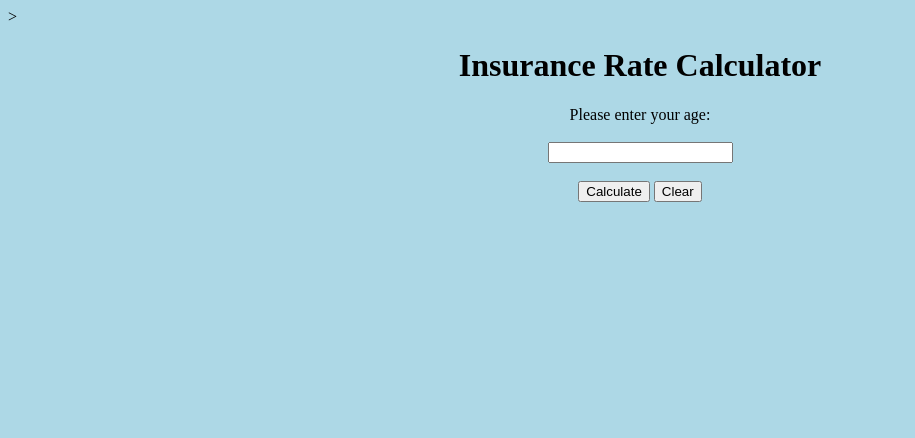
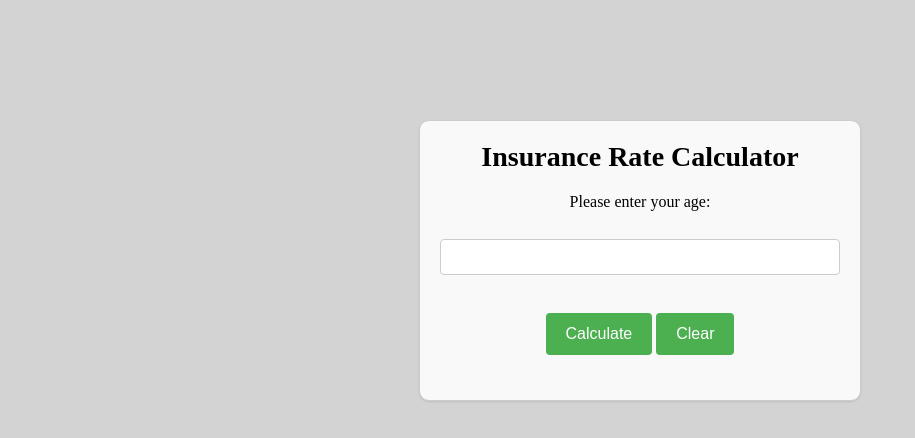
Before and after one commit to rslunaa/JavaScript-Web-Page-Assignment, a plain HTML site: page index.html in a window 1280 px wide. Shown: the whole page, without its empty margins (0-915 px from the left). Drawn offline with nearby package versions, Linux system fonts and the light colour scheme.

Commit message:
2 files modified

```diff
--- a/index.html
+++ b/index.html
@@ -2,6 +2,7 @@
 <html>
   <head>
     <script src="https://ajax.googleapis.com/ajax/libs/jquery/3.5.1/jquery.min.js"></script>
+    <link rel="stylesheet" href="styles.css" />
     <style>
       .result {
         display: none;
@@ -14,8 +15,8 @@
       }
     </style>
   </head>
-  <body style="background-color:lightblue;">
-    <div class="container"<center>>
+  <body style="background-color:lightgray;">
+    <div class="container"<center>
       <h1> <center> Insurance Rate Calculator</center></h1>
 
       <div><center>
--- a/styles.css
+++ b/styles.css
@@ -1,15 +1,49 @@
 .container {
-  background-color: #F8F8F8;
-  border: 1px solid #CCC;
+  background-color: #f9f9f9;
+  border: 1px solid #ccc;
   border-radius: 10px;
+  box-shadow: 0 1px 2px rgba(0, 0, 0, 0.1);
   padding: 20px;
-  box-shadow: 2px 2px 5px #BBB;
+  width: 400px;
+  margin: 0 auto;
+  margin-top: 120px;
 }
 
-body {
-  background-color: #F8F8F8;
-  border: 1px solid #CCC;
-  border-radius: 10px;
-  padding: 20px;
-  box-shadow: 2px 2px 5px #BBB;
+.container h1 {
+  text-align: center;
+  font-size: 28px;
+  margin-top: 0;
+  margin-bottom: 20px;
 }
+
+.container label {
+  display: block;
+  font-size: 16px;
+  margin-bottom: 10px;
+}
+
+.container input[type="text"] {
+  display: block;
+  width: 100%;
+  padding: 8px;
+  font-size: 16px;
+  border: 1px solid #ccc;
+  border-radius: 4px;
+  box-sizing: border-box;
+  margin-bottom: 20px;
+}
+
+.container button {
+  background-color: #4CAF50;
+  color: white;
+  padding: 12px 20px;
+  border: none;
+  border-radius: 4px;
+  cursor: pointer;
+  font-size: 16px;
+  margin-top: 0px;
+}
+
+.container button:hover {
+  background-color: #45a049;
+}
```
